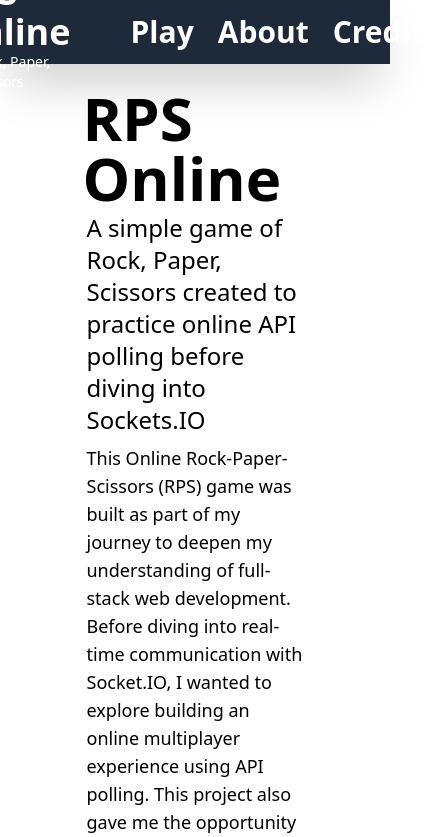
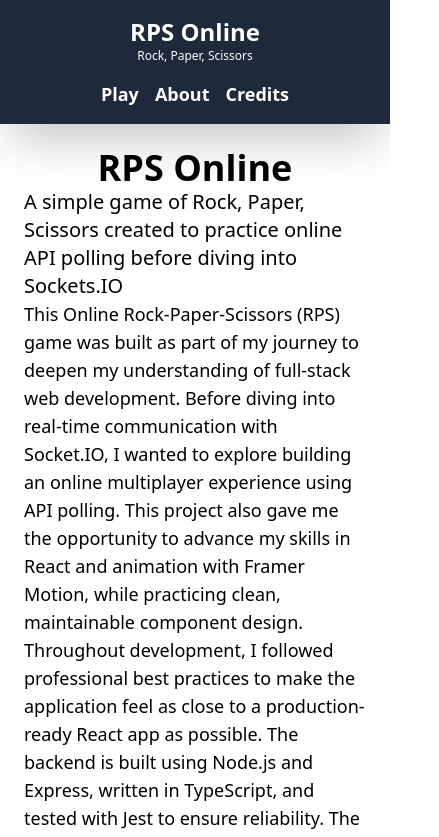
Before and after one commit to DustyCs/RPS-Online, a React (Vite) app in the folder frontend/RPS Online/: page /about in a window 390 px wide. Shown: the top 837 px of the page, 439 px wide, since content can reach past the window. Built offline with nearby package versions, Linux system fonts and the light colour scheme.

Commit message:
[RELEASE] Full Mobile Response

```diff
--- a/frontend/RPS Online/src/components/Navbar.jsx
+++ b/frontend/RPS Online/src/components/Navbar.jsx
@@ -32,18 +32,29 @@ export default function Navbar() {
       }
 
   return (
-    <div className="w-full h-16 bg-gray-800 shadow-2xl gap-15 text-white p-4 flex justify-center items-center">
-        <div>
-            <h1 className="text-4xl font-extrabold cursor-pointer" onClick={() => window.location.href = "/"}>RPS Online</h1>
-            <p className="text-sm pl-5">Rock, Paper, Scissors</p>
-        </div>
-        <nav >
-            <ul className="flex space-x-6">
-                <li className="text-3xl font-bold cursor-pointer"><a onClick={handleJoinGame}>Play</a></li> {/* Need to quick join game when pressing play */}
-                <li className="text-3xl font-bold"><a href="/about">About</a></li>
-                <li className="text-3xl font-bold"><a href="/credits">Credits</a></li>
-            </ul>
-        </nav>
-    </div>
+    <header className="w-full bg-gray-800 shadow-2xl text-white p-4 flex flex-col sm:flex-row sm:justify-center justify-between items-center gap-4 sm:gap-8">
+      <div className="text-center sm:text-left">
+        <h1
+          className="text-2xl sm:text-3xl lg:text-4xl font-extrabold cursor-pointer"
+          onClick={() => (window.location.href = "/")}
+        >
+          RPS Online
+        </h1>
+        <p className="text-xs sm:text-sm pl-0 sm:pl-2">Rock, Paper, Scissors</p>
+      </div>
+      <nav>
+        <ul className="flex flex-wrap justify-center sm:justify-between gap-4 sm:gap-6">
+          <li className="text-lg sm:text-2xl font-bold cursor-pointer">
+            <a onClick={handleJoinGame}>Play</a>
+          </li>
+          <li className="text-lg sm:text-2xl font-bold">
+            <a href="/about">About</a>
+          </li>
+          <li className="text-lg sm:text-2xl font-bold">
+            <a href="/credits">Credits</a>
+          </li>
+        </ul>
+      </nav>
+    </header>
   )
 }
--- a/frontend/RPS Online/src/features/game/pages/Play.jsx
+++ b/frontend/RPS Online/src/features/game/pages/Play.jsx
@@ -10,7 +10,3 @@ export default function Play() {
     </div>
   )
 }
-
-// to do
-
-// THERE IS NOW WAY TOO MANY OPEN GAMES... WITH NO PLAYERS CLOSE IT
--- a/frontend/RPS Online/src/features/main/components/ChangePlayerName.jsx
+++ b/frontend/RPS Online/src/features/main/components/ChangePlayerName.jsx
@@ -13,7 +13,7 @@ export default function ChangePlayerName() {
       }
   }
   return (
-    <div>
+    <div className="flex flex-col self-center">
         <h2 className="text-2xl font-bold mb-4">Change Player Name</h2>
         <form className="flex flex-col gap-4" onSubmit={handleSubmit}>
             <label htmlFor="playerName" className="text-lg">Player Name: {localStorage.getItem('playerName')  ? localStorage.getItem('playerName') : 'Enter Name'}</label>
--- a/frontend/RPS Online/src/features/main/components/CreateJoinGame.jsx
+++ b/frontend/RPS Online/src/features/main/components/CreateJoinGame.jsx
@@ -11,16 +11,16 @@ export default function CreateJoinGame() {
     let gameName = e.target.gameName.value.trim();
     const password = e.target.password.value.trim();
 
-        if (!playerData.player1){
+    if (!playerData.player1) {
       alert('Please enter your name before creating a game.');
       return;
     }
 
-        if (!gameName){
+    if (!gameName) {
       gameName = `Game-${Date.now()}`
     }
 
-        const game = await createGame (playerData.player1, gameName); // add await on prod
+    const game = await createGame(playerData.player1, gameName);
     const gameId = game._id;
     localStorage.setItem('gameId', gameId);
 
@@ -34,54 +34,72 @@ export default function CreateJoinGame() {
   const handleJoinGame = async (e) => {
     e.preventDefault();
     let player2 = localStorage.getItem('playerName');
-        if(!player2){
+    if (!player2) {
       player2 = playerData.player1
     }
 
-        console.log(player2);
-
-        if (!playerName){
-            alert('Please enter your name before creating a game.');
+    if (!player2) {
+      alert('Please enter your name before joining a game.');
       return;
     }
 
-        if (player2) {
-            const game = await joinGame(player2); // add await on prod
+    const game = await joinGame(player2);
     const gameId = game._id;
     updatePlayerData({ gameId: gameId });
 
     console.log(`Joining game: as ${player2}`);
     e.target.reset();
 
-           navigate(`/play/${gameId}`); // Redirect to the Play page after joining
-        }
+    navigate(`/play/${gameId}`);
   }
 
   return (
-    <div className='flex w-[60%] bg-gray-100 items-center gap-4 justify-center'>
+    <div className="flex flex-col sm:flex-row w-full max-w-4xl bg-gray-100 items-stretch gap-6 justify-center p-4 rounded-lg">
 
       {/* Create Game */}
-        <div className='bg-gray-200 rounded-lg w-100 h-80 flex flex-col items-center justify-center border-gray-900'>
-            <form className="space-y-4 w-70 flex flex-col items-center" onSubmit={handleCreateGame}>
-                <div>
+      <div className="bg-gray-200 rounded-lg flex-1 flex flex-col items-center justify-center p-6 shadow-md">
+        <form className="space-y-4 w-full max-w-sm flex flex-col items-center" onSubmit={handleCreateGame}>
+          <div className="w-full">
             <label className="block text-lg font-medium text-gray-700">Game Name (optional)</label>
-                    <input name="gameName" id="gameName" type="text" className="mt-1 bg-white p-1 block w-72 h-10 border-gray-300 rounded-md shadow-sm" placeholder="Enter game name" />
+            <input
+              name="gameName"
+              id="gameName"
+              type="text"
+              className="mt-1 bg-white p-2 block w-full border border-gray-300 rounded-md shadow-sm"
+              placeholder="Enter game name"
+            />
           </div>
-                <div>
+          <div className="w-full">
             <label className="block text-lg font-medium text-gray-700">Password (optional)</label>
-                    <input name="password" id="password" type="password" className="mt-1 bg-gray-100 p-1 block w-72 h-10 border-gray-300 rounded-md shadow-sm" placeholder="Enter password" />
+            <input
+              name="password"
+              id="password"
+              type="password"
+              className="mt-1 bg-gray-100 p-2 block w-full border border-gray-300 rounded-md shadow-sm"
+              placeholder="Enter password"
+            />
           </div>
-                <button type="submit" className="w-1/2 bg-white text-gray-800 font-bold text-lg outline py-2 rounded-md hover:bg-gray-200">Create Game</button>
+          <button
+            type="submit"
+            className="w-full sm:w-1/2 bg-white text-gray-800 font-bold text-lg outline py-2 rounded-md hover:bg-gray-200 transition"
+          >
+            Create Game
+          </button>
         </form>
       </div>
 
       {/* Join Game */}
-        <div className='bg-gray-200 rounded-lg w-100 h-80 flex flex-col items-center justify-center border-gray-900'>
-            <form className="space-y-4 w-70 flex flex-col items-center" onSubmit={handleJoinGame}>
-                <div>
+      <div className="bg-gray-200 rounded-lg flex-1 flex flex-col items-center justify-center p-6 shadow-md">
+        <form className="space-y-4 w-full max-w-sm flex flex-col items-center" onSubmit={handleJoinGame}>
+          <div className="w-full text-center">
             <label className="block text-lg font-medium text-gray-700">Join A Random Game</label>
           </div>
-                <button type="submit" className="w-1/2 bg-white text-gray-800 font-bold text-lg outline py-2 rounded-md hover:bg-gray-200">Join Game</button>
+          <button
+            type="submit"
+            className="w-full sm:w-1/2 bg-white text-gray-800 font-bold text-lg outline py-2 rounded-md hover:bg-gray-200 transition"
+          >
+            Join Game
+          </button>
         </form>
       </div>
     </div>
--- a/frontend/RPS Online/src/features/main/pages/About.jsx
+++ b/frontend/RPS Online/src/features/main/pages/About.jsx
@@ -1,11 +1,9 @@
-import React from 'react'
-
 export default function About() {
   return (
-    <div className='w-[70%] h-full m-auto flex flex-col items-center p-6'>
-        <h1 className='text-6xl font-extrabold'>RPS Online</h1>
-        <p className='text-2xl p-1'>A simple game of Rock, Paper, Scissors created to practice online API polling before diving into Sockets.IO</p>
-        <p className='text-lg p-1'>This Online Rock-Paper-Scissors (RPS) game was built as part of my journey to deepen my understanding of full-stack web development.
+    <div className='sm:w-[70%] min-h-screen m-auto flex flex-col items-center p-6 overflow-y-auto'>
+        <h1 className='text-4xl sm:text-6xl font-extrabold'>RPS Online</h1>
+        <p className='text-xl sm:text-2xl sm:p-1'>A simple game of Rock, Paper, Scissors created to practice online API polling before diving into Sockets.IO</p>
+        <p className='text-lg sm:text-lg sm:p-1'>This Online Rock-Paper-Scissors (RPS) game was built as part of my journey to deepen my understanding of full-stack web development.
             Before diving into real-time communication with Socket.IO, I wanted to explore building an online multiplayer experience using API polling.
             This project also gave me the opportunity to advance my skills in React and animation with Framer Motion, while practicing clean, maintainable component design.
             Throughout development, I followed professional best practices to make the application feel as close to a production-ready React app as possible.
--- a/frontend/RPS Online/src/features/main/pages/Credits.jsx
+++ b/frontend/RPS Online/src/features/main/pages/Credits.jsx
@@ -6,9 +6,9 @@ import Scissors from '../../../assets/imgs/scissors.png'
 export default function Credits() {
   return (
         <div>
-            <div className='w-[70%] h-full m-auto flex flex-col items-center p-6'>
-                <h1 className='text-6xl font-extrabold'>Credits</h1>
-                <p className='text-2xl p-1'> This project was made possible with the help of the following resources:</p>
+            <div className='sm:w-[70%] h-full m-auto flex flex-col items-center p-6'>
+                <h1 className='text-4xl sm:text-6xl font-extrabold'>Credits</h1>
+                <p className='text-xl sm:text-2xl p-1'> This project was made possible with the help of the following resources:</p>
                 <div className='flex flex-col items-center justify-center gap-4 p-4'>
                     <img className='h-25 w-25' src={Fist} alt="" />
                     <a href="https://www.flaticon.com/free-icons/fist" title="fist icons" className='text-blue-500'>Fist icons created by Freepik - Flaticon</a>
--- a/frontend/RPS Online/src/features/main/pages/MainPage.jsx
+++ b/frontend/RPS Online/src/features/main/pages/MainPage.jsx
@@ -5,15 +5,17 @@ import ChangePlayerName from '../components/ChangePlayerName'
 
 export default function MainPage() {
   return (
-    <div className='flex justify-center h-full gap-4'>
-        <div className='flex flex-col items-center justify-center w-[30%] h-full'>
-          <LfgPanel />
-        </div>
-        <div className='flex flex-col items-start justify-center w-[70%] h-full gap-4'>
-            <CreateJoinGame />
-            <ChangePlayerName />
-        </div>
+    <div className="flex flex-col md:flex-row justify-center h-full gap-4 p-4">
+      {/* Left panel */}
+      <div className="flex flex-col items-center w-full md:w-1/3 h-full">
+        <LfgPanel />
+      </div>
 
+      {/* Right panel */}
+      <div className="flex flex-col items-start justify-center w-full md:w-2/3 h-full gap-4">
+        <CreateJoinGame />
+        <ChangePlayerName />
+      </div>
     </div>
   )
 }
```
Also changed, not shown: frontend/RPS Online/src/features/main/components/LfgPanel.jsx (+28 -16 lines). Lines whose indentation alone changed are shown as unchanged.
